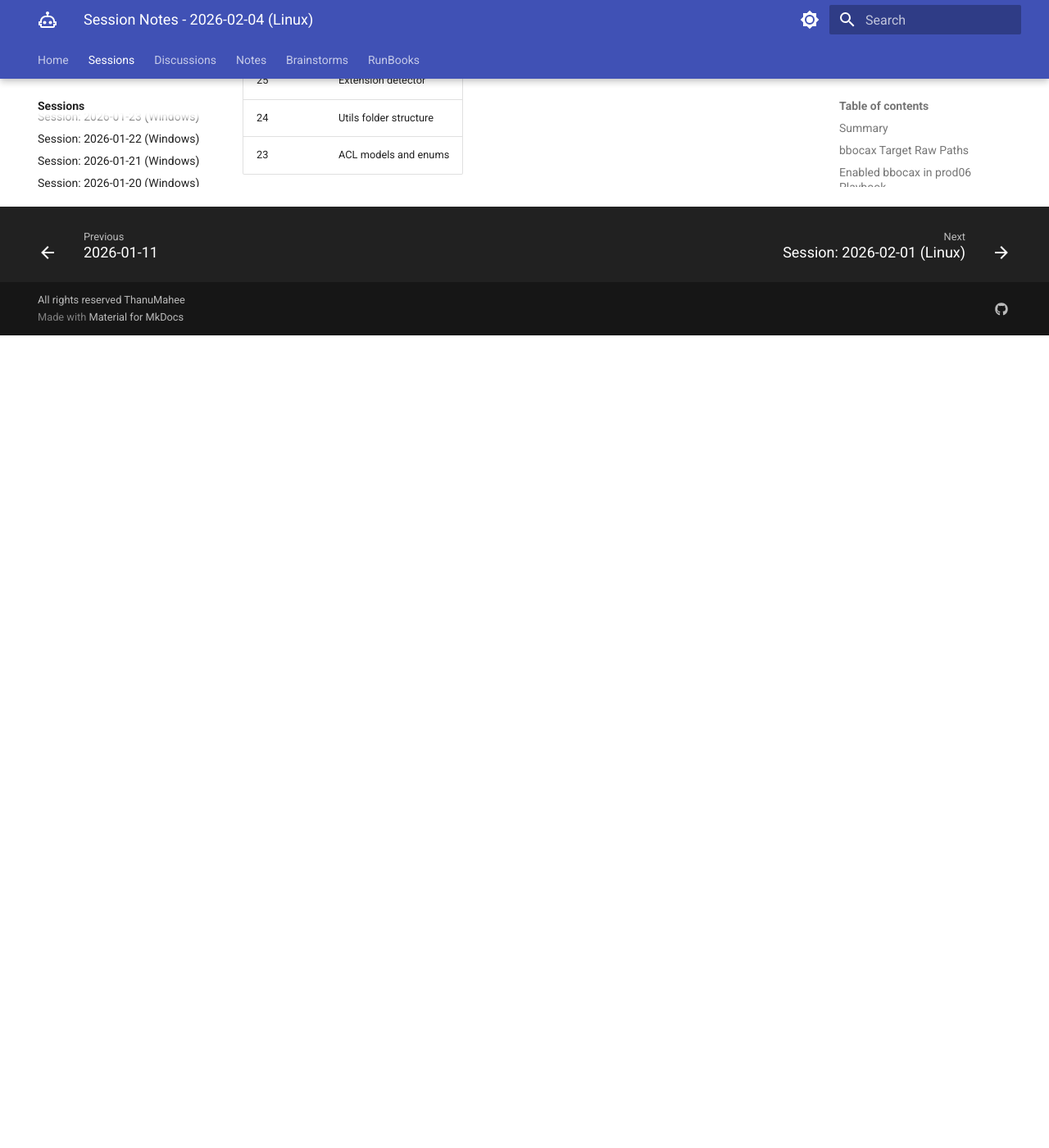
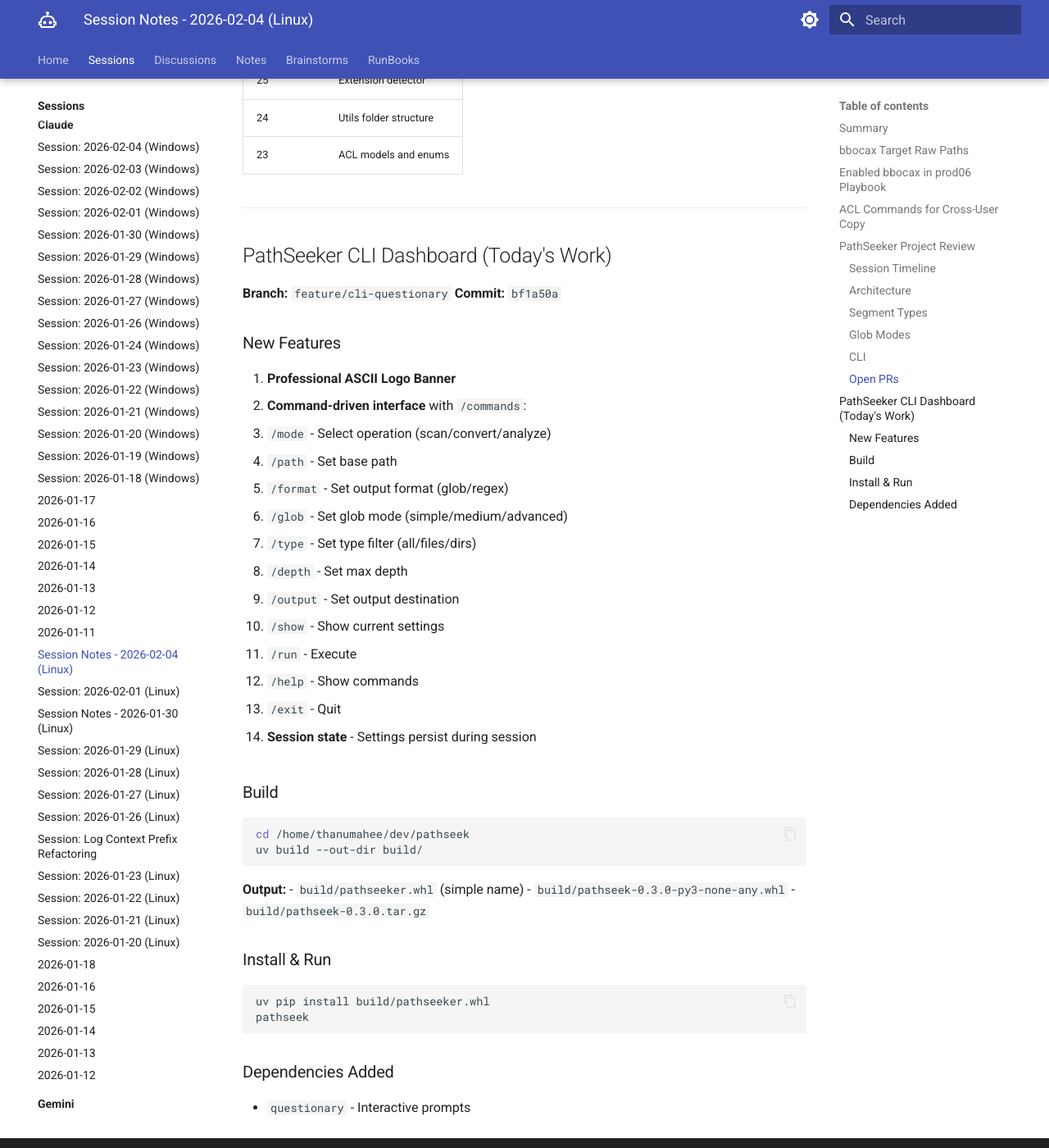
Before and after one commit to ThanuMahee12/AgentContext, an MkDocs documentation site: the page built from docs/sessions/claude/l-2026-02-04.md, in a window 1280 px wide and 1400 px high, scrolled down 3209 px. Shown: the whole window at 82% size. Built offline with MkDocs 1.6.1 and Material for MkDocs 9.7.7, drawn with Linux system fonts in a browser that asks for light colours; before the commit the page ends 3618 px from its top, so only the background shows below that.

Commit message:
docs: update session with PathSeeker CLI dashboard work

````diff
--- a/docs/sessions/claude/l-2026-02-04.md
+++ b/docs/sessions/claude/l-2026-02-04.md
@@ -128,3 +128,50 @@ pathseek run  # interactive
 | 25 | Extension detector |
 | 24 | Utils folder structure |
 | 23 | ACL models and enums |
+
+---
+
+## PathSeeker CLI Dashboard (Today's Work)
+
+**Branch:** `feature/cli-questionary`
+**Commit:** `bf1a50a`
+
+### New Features
+
+1. **Professional ASCII Logo Banner**
+2. **Command-driven interface** with `/commands`:
+   - `/mode` - Select operation (scan/convert/analyze)
+   - `/path` - Set base path
+   - `/format` - Set output format (glob/regex)
+   - `/glob` - Set glob mode (simple/medium/advanced)
+   - `/type` - Set type filter (all/files/dirs)
+   - `/depth` - Set max depth
+   - `/output` - Set output destination
+   - `/show` - Show current settings
+   - `/run` - Execute
+   - `/help` - Show commands
+   - `/exit` - Quit
+
+3. **Session state** - Settings persist during session
+
+### Build
+
+```bash
+cd /home/thanumahee/dev/pathseek
+uv build --out-dir build/
+```
+
+**Output:**
+- `build/pathseeker.whl` (simple name)
+- `build/pathseek-0.3.0-py3-none-any.whl`
+- `build/pathseek-0.3.0.tar.gz`
+
+### Install & Run
+
+```bash
+uv pip install build/pathseeker.whl
+pathseek
+```
+
+### Dependencies Added
+- `questionary` - Interactive prompts
````
